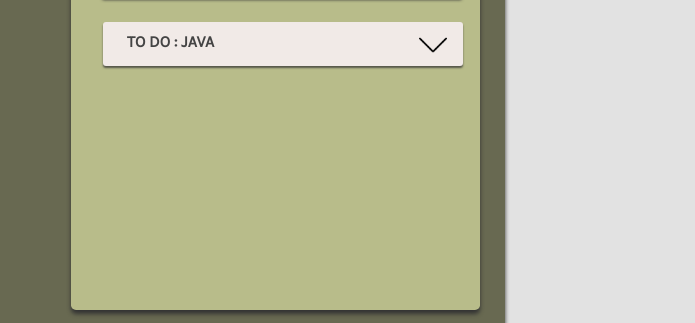
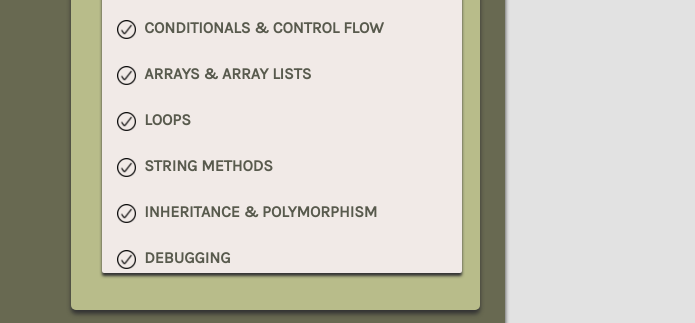
Before and after one commit to emathieson/CCCV, a plain HTML site: page java.html in a window 1280 px wide. Both pictures are taken after a click on the button "LEARN JAVA". Shown: the part 370-693 px from the top of the page, 585-1280 px from the left. Drawn offline with nearby package versions, Linux system fonts and the light colour scheme.

Commit message:
Add files via upload

```diff
--- a/java.html
+++ b/java.html
@@ -85,16 +85,12 @@
                                 <p><img src="circlecheck.png" id="check">HELLO WORLD</p>
                                 <p><img src="circlecheck.png" id="check">VARIABLES & DATA TYPES</p>
                                 <p><img src="circlecheck.png" id="check">OBJECT-ORIENTED JAVA</p>
-                            </div>
-
-                        <button class="accordion">TO DO : JAVA<img src="downarrow.png" id="arrow"></button>
-                            <div class="panel">
-                                <p><img src="todo.png" id="check">CONDITIONALS & CONTROL FLOW</p>
-                                <p><img src="todo.png" id="check">ARRAYS & ARRAY LISTS</p>
-                                <p><img src="todo.png" id="check">LOOPS</p>
-                                <p><img src="todo.png" id="check">STRING METHODS</p>
-                                <p><img src="todo.png" id="check">INHERITANCE & POLYMORPHISM</p>
-                                <p><img src="todo.png" id="check">DEBUGGING</p>
+                                <p><img src="circlecheck.png" id="check">CONDITIONALS & CONTROL FLOW</p>
+                                <p><img src="circlecheck.png" id="check">ARRAYS & ARRAY LISTS</p>
+                                <p><img src="circlecheck.png" id="check">LOOPS</p>
+                                <p><img src="circlecheck.png" id="check">STRING METHODS</p>
+                                <p><img src="circlecheck.png" id="check">INHERITANCE & POLYMORPHISM</p>
+                                <p><img src="circlecheck.png" id="check">DEBUGGING</p>
                             </div>
 
                             <br><br>
```
